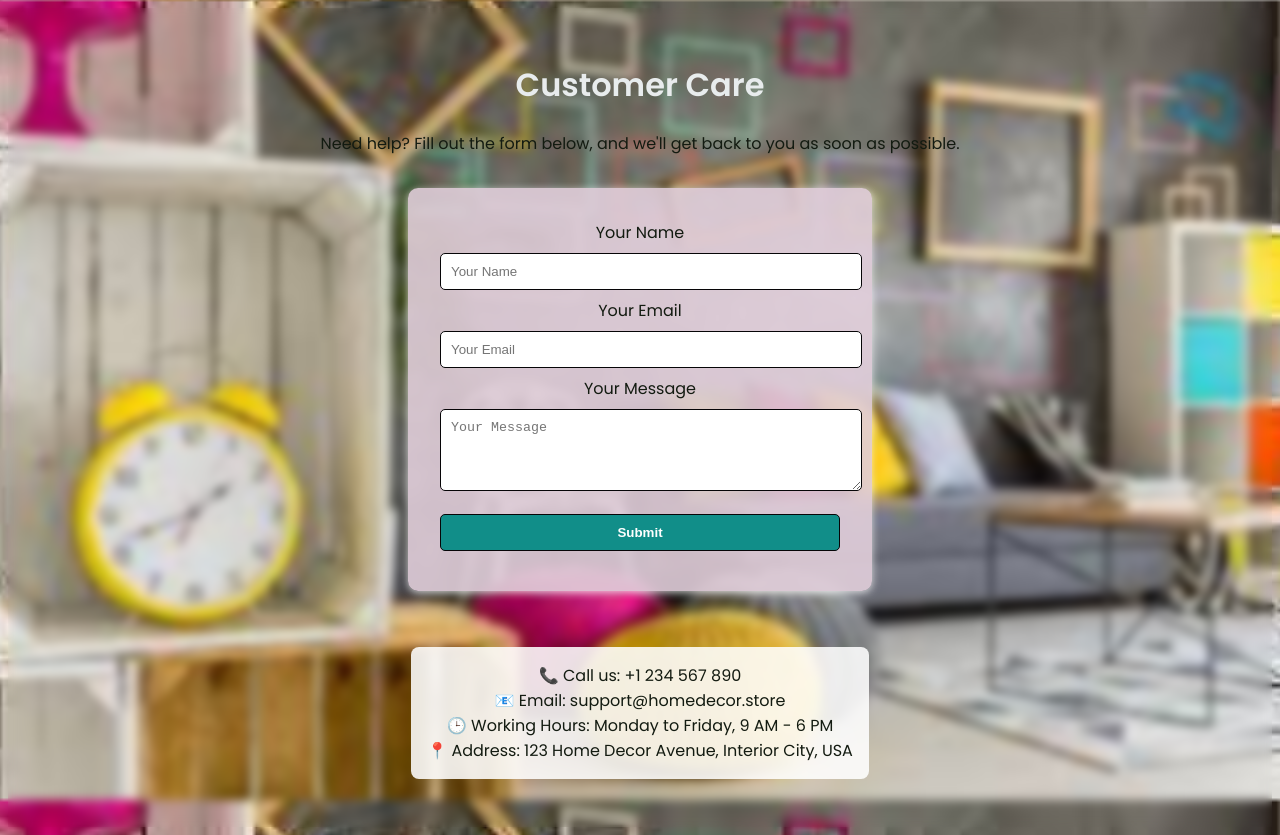
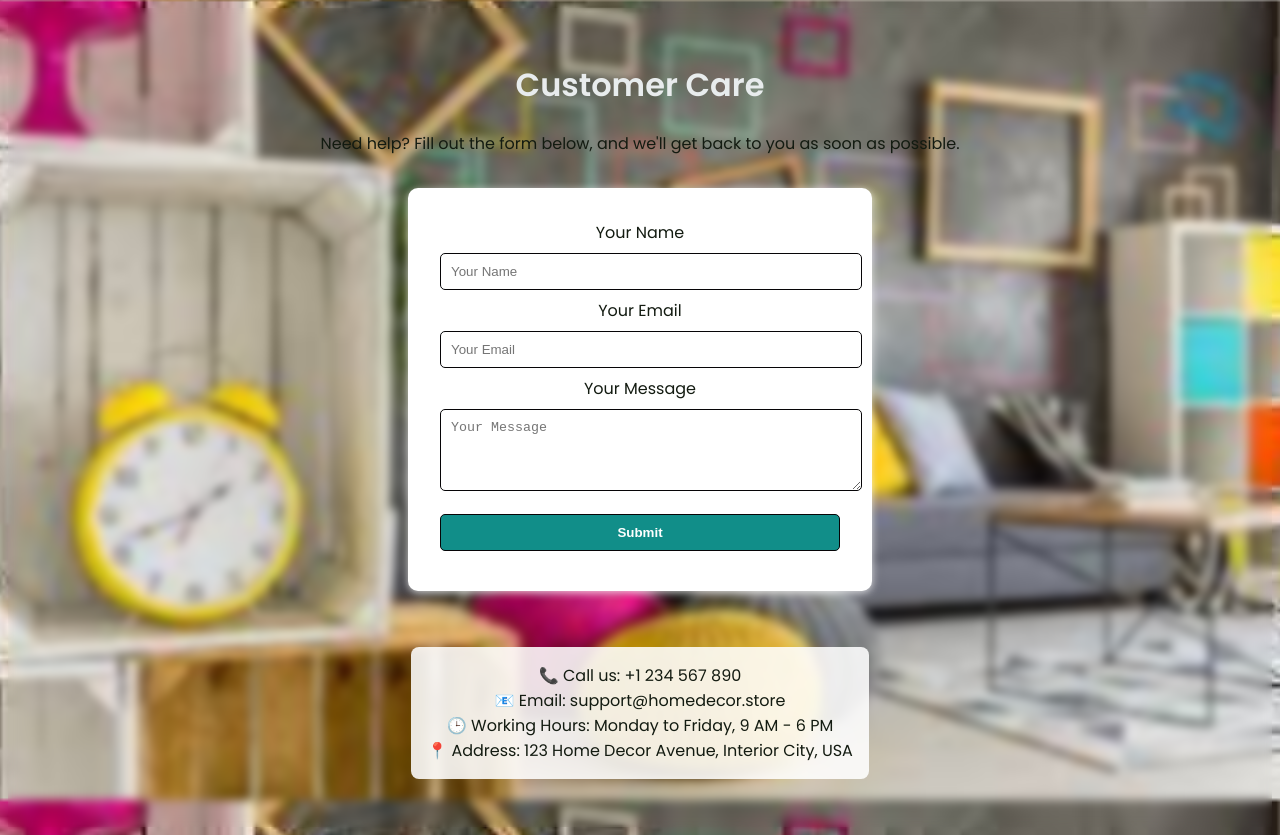
Before and after one commit to Manjush1606/e-commerce, a plain HTML site: page customercare.html in a window 1280 px wide. Drawn offline with Linux system fonts and the light colour scheme.

Commit message:
Update customercare.html

```diff
--- a/customercare.html
+++ b/customercare.html
@@ -17,7 +17,7 @@
             backdrop-filter: blur(5px);
         }
         form {
-            background: rgba(225, 207, 219, 0.9);
+            background: white;
             padding: 2rem;
             margin: 2rem auto;
             max-width: 400px;
```
